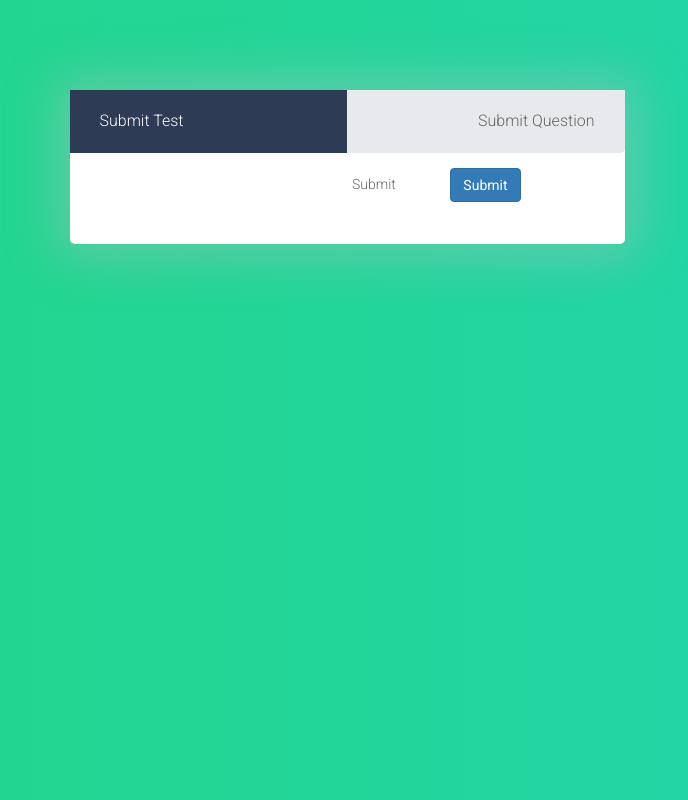
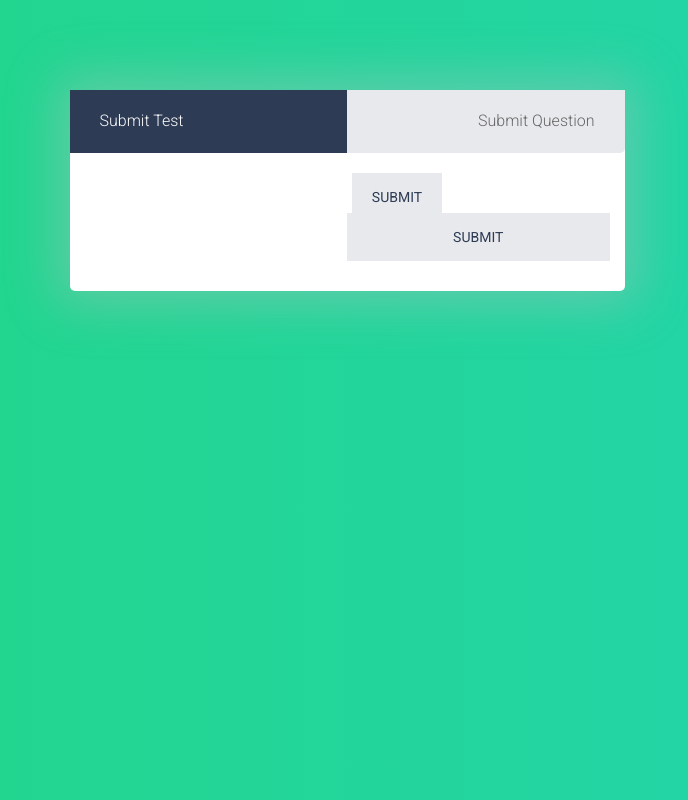
Before and after one commit to aj6063/YearProject, a plain HTML site: page Userinput.html in a window 1280 px wide. Shown: the whole page, without its empty margins (293-981 px from the left). Drawn offline with nearby package versions, Linux system fonts and the light colour scheme; no server answers.

Commit message:
Create Userinput.html

```diff
--- a/Userinput.html
+++ b/Userinput.html
@@ -29,10 +29,10 @@
 					<div class="row" style="padding:0 30px;">
 						<div class="col-xs-6 form-group pull-right">
 							<label class="upload-group">
-								Submit
+								<button type="button" class="form-control btn btn-register">Submit</button>
 								<input type="file" class="upload-group" id="file">
 							</label>
-							<button type="button" class="btn btn-primary" id= "uploadButton" onclick="uploadFile()">Submit</button>
+							<button type="button" class="form-control btn btn-register" id= "uploadButton" onclick="uploadFile()">Submit</button>
 						</div>
 					</div>
 				</div>
```
